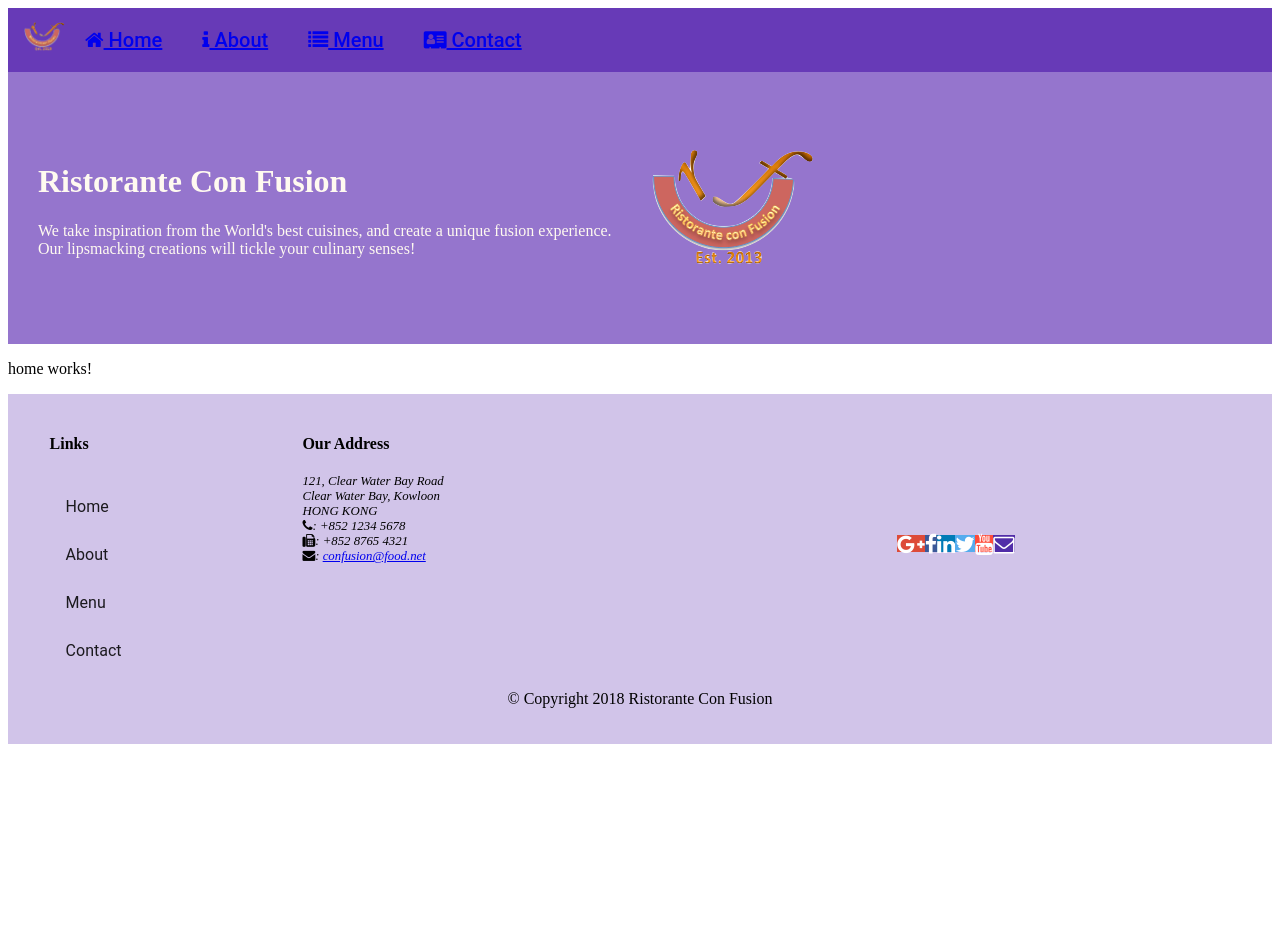
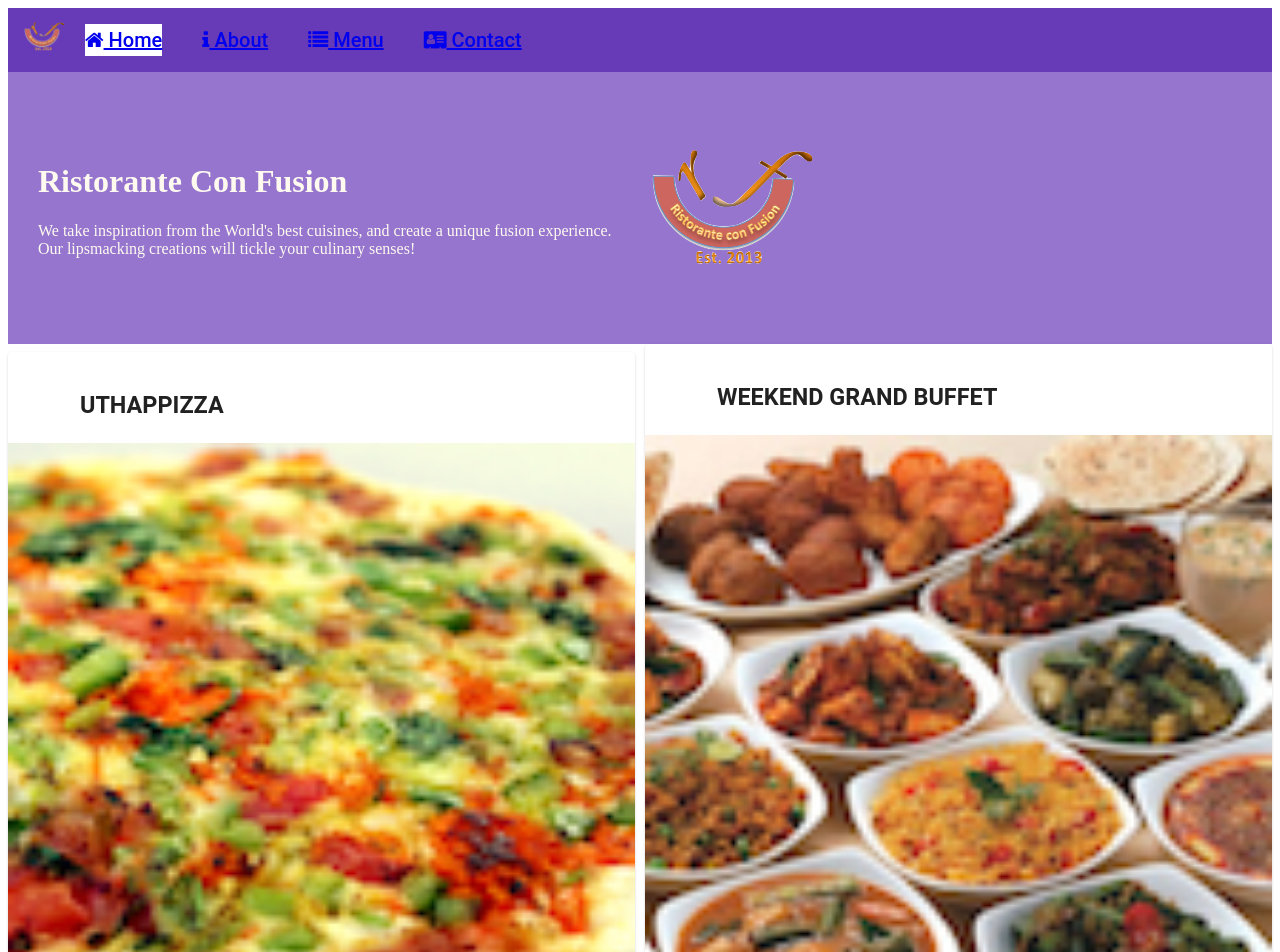
Before and after one commit to QuanGao/learn_angular_app, an Angular app: page /home in a window 1280 px wide. Shown: the top 952 px of the page. Before the commit the page ends 800 px from the top, so only its background shows below. Built offline with nearby package versions, Linux system fonts and the light colour scheme.

Commit message:
add home component, promotion service

```diff
--- a/src/app/app.module.ts
+++ b/src/app/app.module.ts
@@ -14,6 +14,8 @@ import 'hammerjs';
 import { MenuComponent } from './menu/menu.component';
 import { DishdetailComponent } from './dishdetail/dishdetail.component';
 import { DishService } from './services/dish.service';
+import { PromotionService} from './services/promotion.service';
+
 import { HeaderComponent } from './header/header.component';
 import { FooterComponent } from './footer/footer.component';
 import { AboutComponent } from './about/about.component';
@@ -44,8 +46,8 @@ import { AppRoutingModule } from './app-routing/app-routing.module';
     MatCardModule,
     AppRoutingModule
   ],
-  providers: [ DishService ],
-  bootstrap: [AppComponent]
+  providers: [ DishService, PromotionService ],
+  bootstrap: [ AppComponent ]
 })
 
 export class AppModule { }
--- a/src/app/contact/contact.component.html
+++ b/src/app/contact/contact.component.html
@@ -1,3 +1,38 @@
-<p>
-  contact works!
-</p>
+<div class="container"
+  fxLayout="column"
+  fxLayoutGap="10px">
+
+  <div fxFlex>
+    <div>
+        <h3>Contact Us</h3>
+        <hr>
+    </div>
+  </div>
+
+  <div fxFlex>
+    <h3>Location Information</h3>
+    <div fxLayout="column" fxLayout.gt-sm="row">
+      <div fxFlex="50" fxFlexOffset="20px">
+        <h4>Our Address</h4>
+        <address>
+          121, Clear Water Bay Road<br>
+          Clear Water Bay, Kowloon<br>
+          HONG KONG<br>
+          <i class="fa fa-phone"></i>: +852 1234 5678<br>
+          <i class="fa fa-fax"></i>: +852 8765 4321<br>
+          <i class="fa fa-envelope"></i>:
+                <a href="mailto:confusion@food.net">confusion@food.net</a>
+        </address>
+        <p></p>
+        <div>
+          <a mat-raised-button href="tel:+85212345678"><i class="fa fa-phone"></i> Call</a>
+          <a mat-raised-button><i class="fa fa-skype"></i> Skype</a>
+          <a mat-raised-button href="mailto:confusion@food.net"><i class="fa fa-envelope-o"></i> Email</a>
+        </div>
+        </div>
+      <div fxFlex="40">
+        <h4>Map of our Location</h4>
+      </div>
+    </div>
+  </div>
+</div>
--- a/src/app/header/header.component.html
+++ b/src/app/header/header.component.html
@@ -1,9 +1,9 @@
 <mat-toolbar color="primary">
   <span><img src="/assets/images/logo.png" height=30 width=41></span>
-  <a routerLink="/home" class="nav-item" mat-button><span class="fa fa-home"></span> Home</a>
-  <a routerLink="/about" class="nav-item"  mat-button><span class="fa fa-info"></span> About</a>
-  <a routerLink="/menu" class="nav-item"  mat-button><span class="fa fa-list"></span> Menu</a>
-  <a routerLink="/contact" class="nav-item"  mat-button><span class="fa fa-address-card"></span> Contact</a>
+  <a routerLinkActive="active" routerLink="/home" class="nav-item" mat-button><span class="fa fa-home"></span> Home</a>
+  <a routerLinkActive="active" routerLink="/about" class="nav-item"  mat-button><span class="fa fa-info"></span> About</a>
+  <a routerLinkActive="active" routerLink="/menu" class="nav-item"  mat-button><span class="fa fa-list"></span> Menu</a>
+  <a routerLinkActive="active" routerLink="/contact" class="nav-item"  mat-button><span class="fa fa-address-card"></span> Contact</a>
 </mat-toolbar>
 
 <div class="container jumbotron"
--- a/src/app/header/header.component.scss
+++ b/src/app/header/header.component.scss
@@ -2,6 +2,8 @@ $lt-gray: #ddd;
 $background-dark: #512DA8;
 $background-light: #9575CD;
 $background-pale: #D1C4E9;
+$background-highlight: white;
+
 
 @mixin zero-margin($pad-up-down, $pad-left-right) {
     margin: 0px auto;
@@ -17,3 +19,7 @@ $background-pale: #D1C4E9;
 .nav-item {
   margin:20px
 }
+
+.active {
+  background: $background-highlight;
+}
--- a/src/app/home/home.component.html
+++ b/src/app/home/home.component.html
@@ -1,3 +1,36 @@
-<p>
-  home works!
-</p>
+<div class="container"
+     fxLayout="row"
+     fxLayout.sm="column"
+     fxLayout.xs="column"
+     fxLayoutAlign.gt-md="space-around center"
+     fxLayoutGap="10px">
+
+<mat-card *ngIf="dish" fxFlex>
+  <mat-card-header>
+    <div mat-card-avatar></div>
+    <mat-card-title>
+      <h3>{{dish.name | uppercase}}</h3>
+    </mat-card-title>
+  </mat-card-header>
+  <img mat-card-image src={{dish.image}} alt={{dish.name}}>
+  <mat-card-content>
+    <p>{{dish.description}}
+    </p>
+  </mat-card-content>
+</mat-card>
+
+<mat-card *ngIf="promotion" fxFlex>
+  <mat-card-header>
+    <div mat-card-avatar></div>
+    <mat-card-title>
+      <h3>{{promotion.name | uppercase}}</h3>
+    </mat-card-title>
+  </mat-card-header>
+  <img mat-card-image src={{promotion.image}} alt={{promotion.name}}>
+  <mat-card-content>
+    <p>{{promotion.description}}
+    </p>
+  </mat-card-content>
+</mat-card>
+
+</div>
--- a/src/app/home/home.component.ts
+++ b/src/app/home/home.component.ts
@@ -1,4 +1,9 @@
 import { Component, OnInit } from '@angular/core';
+
+import { Dish } from '../shared/dish';
+import { DishService } from '../services/dish.service';
+import { Promotion } from '../shared/promotion';
+import { PromotionService } from '../services/promotion.service';
 
 @Component({
   selector: 'app-home',
@@ -7,9 +12,15 @@ import { Component, OnInit } from '@angular/core';
 })
 export class HomeComponent implements OnInit {
 
-  constructor() { }
+  dish: Dish;
+  promotion: Promotion;
+
+  constructor(private dishservice: DishService,
+    private promotionservice: PromotionService) { }
 
   ngOnInit() {
+    this.dish = this.dishservice.getFeaturedDish();
+    this.promotion = this.promotionservice.getFeaturedPromotion()
   }
 
 }
--- a/src/app/services/dish.service.ts
+++ b/src/app/services/dish.service.ts
@@ -10,7 +10,16 @@ export class DishService {
 
   constructor() { }
 
-  getDishes():Dish[] {
+  getDishes(): Dish[] {
     return DISHES
   }
+
+  getDish(id: number):Dish[] {
+    return DISHES.filter((dish) => (dish.id === id))
+  }
+
+  getFeaturedDish():Dish {
+    return DISHES.filter( (dish) => dish.featured)[0];
+  }
+
 }
--- /dev/null
+++ b/src/app/services/promotion.service.ts
@@ -0,0 +1,23 @@
+import { Injectable } from '@angular/core';
+import { Promotion } from '../shared/promotion';
+import { PROMOTIONS } from '../shared/promotions';
+
+@Injectable({
+  providedIn: 'root'
+})
+export class PromotionService {
+
+  constructor() { }
+
+  getPromotions(): Promotion[] {
+    return PROMOTIONS;
+  }
+
+  getPromotion(id: number): Promotion {
+    return PROMOTIONS.filter((promo) => (promo.id == id))[0]
+  }
+
+  getFeaturedPromotion(): Promotion {
+    return PROMOTIONS.filter((promo) => promo.featured)[0]
+  }
+}
--- a/src/app/shared/dish.ts
+++ b/src/app/shared/dish.ts
@@ -1,11 +1,13 @@
 import { Comment } from './comment';
 
 export class Dish {
+    id: number;
     name: string;
     image: string;
     category: string;
     label: string;
     price: string;
+    featured: boolean;
     description: string;
-    comments: Comment[]
+    comments: Comment[];
 }
--- a/src/app/shared/dishes.ts
+++ b/src/app/shared/dishes.ts
@@ -2,6 +2,8 @@ import { Dish } from "./dish";
 
 export const DISHES: Dish[] = [
   {
+      id: 0,
+      featured: true,
       name: 'Uthappizza',
       image: '/assets/images/uthappizza.png',
       category: 'mains',
@@ -42,6 +44,8 @@ export const DISHES: Dish[] = [
       ]
   },
   {
+      id: 1,
+      featured: false,
       name: 'Zucchipakoda',
       image: '/assets/images/zucchipakoda.png',
       category: 'appetizer',
@@ -82,6 +86,8 @@ export const DISHES: Dish[] = [
       ]
   },
   {
+      id: 2,
+      featured: false,
       name: 'Vadonut',
       image: '/assets/images/vadonut.png',
       category: 'appetizer',
@@ -122,6 +128,8 @@ export const DISHES: Dish[] = [
       ]
   },
   {
+      id: 3,
+      featured: false,
       name: 'ElaiCheese Cake',
       image: '/assets/images/elaicheesecake.png',
       category: 'dessert',
--- /dev/null
+++ b/src/app/shared/promotion.ts
@@ -0,0 +1,9 @@
+export class Promotion {
+  id: number;
+  name: string;
+  image: string;
+  label: string;
+  price: string;
+  featured: boolean;
+  description: string;
+}
--- /dev/null
+++ b/src/app/shared/promotions.ts
@@ -0,0 +1,14 @@
+import { Promotion } from './promotion';
+
+
+export const PROMOTIONS: Promotion[] = [
+  {
+    id: 0,
+    name: 'Weekend Grand Buffet',
+    image: '/assets/images/buffet.png',
+    label: 'New',
+    price: '19.99',
+    featured: true,
+    description: 'Featuring mouthwatering combinations with a choice of five different salads, six enticing appetizers, six main entrees and five choicest desserts. Free flowing bubbly and soft drinks. All for just $19.99 per person'
+  }
+]
```
Also changed, not shown: 1 other file (tests, documents, lock files or other folders).
